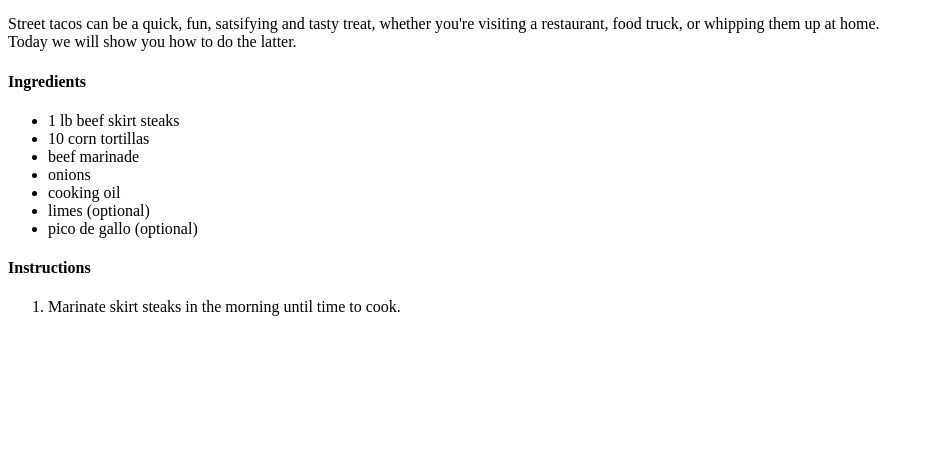
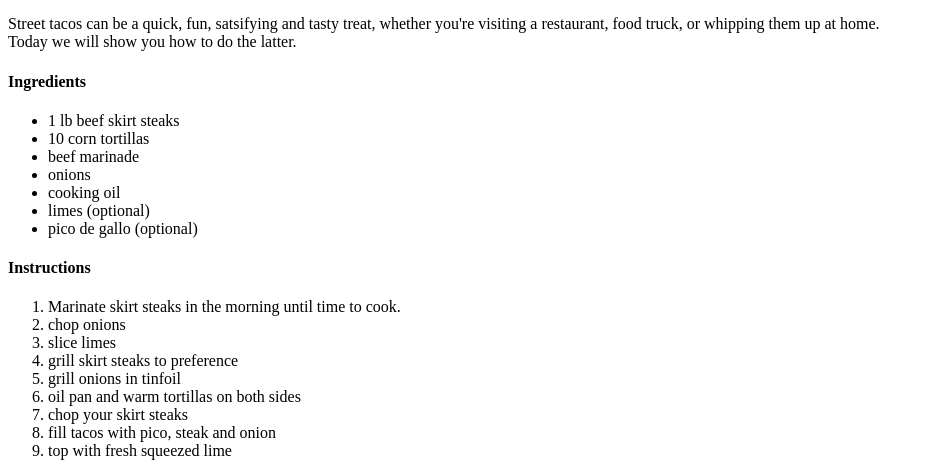
Before and after one commit to KingdomKlyuch/odin-recipes2, a plain HTML site: page recipes/tacos.html in a window 1280 px wide. Shown: the part 363-839 px from the top of the page, without its empty margins (0-934 px from the left). Before the commit the page ends 800 px from the top, so only its background shows below. Drawn offline with Linux system fonts and the light colour scheme.

Commit message:
Add instructions to tacos page

```diff
--- a/recipes/tacos.html
+++ b/recipes/tacos.html
@@ -40,10 +40,19 @@
         <h4>Instructions</h4>
         <ol>
             <li>Marinate skirt steaks in the morning until time to cook.</li>
+            <li>chop onions</li>
+            <li>slice limes</li>
+            <li>grill skirt steaks to preference</li>
+            <li>grill onions in tinfoil</li>
+            <li>oil pan and warm tortillas on both sides</li>
+            <li>chop your skirt steaks</li>
+            <li>fill tacos with pico, steak and onion</li>
+            <li>top with fresh squeezed lime</li>
 
 
 
     </ol>
+
 
 
 
```
